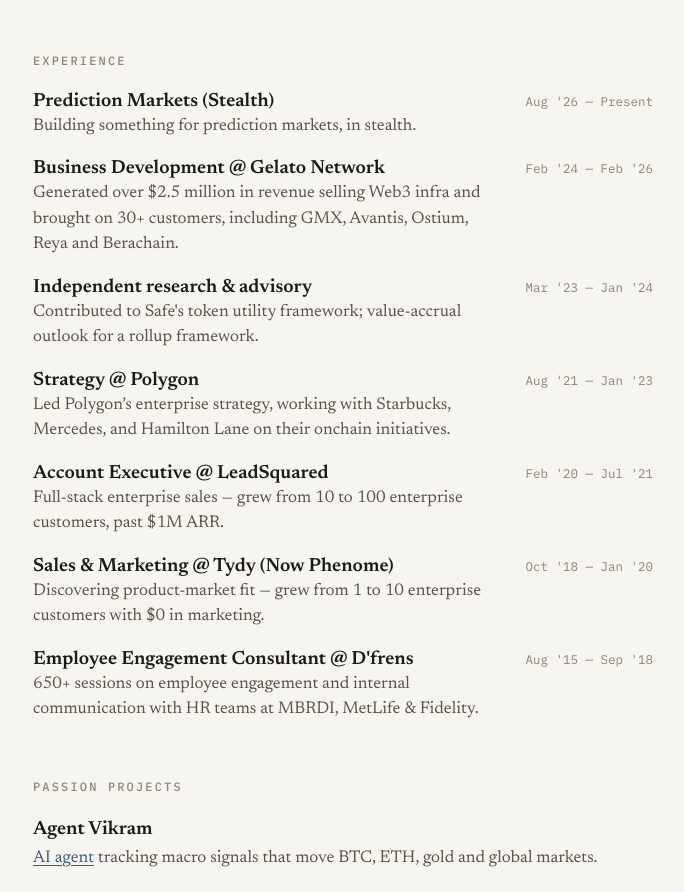
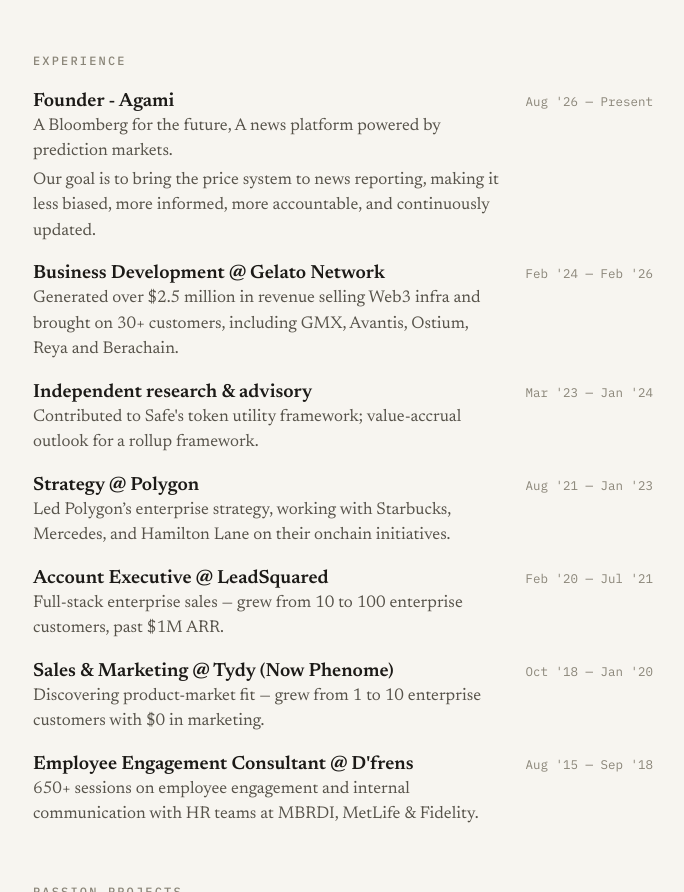
Before and after one commit to Varunk26/Varunk26.github.io, a plain HTML site: page index.html in a window 1280 px wide. Shown: the part 1750-2642 px from the top of the page, without its empty margins (297-981 px from the left). Drawn offline with Linux system fonts and the light colour scheme.

Commit message:
Update Agami founder experience

```diff
--- a/index.html
+++ b/index.html
@@ -406,8 +406,9 @@ header p {
 <div class="experience-list">
 <div class="experience-item">
 <div class="experience-info">
-<div class="experience-title">Prediction Markets (Stealth)</div>
-<div class="experience-desc">Building something for prediction markets, in stealth.</div>
+<div class="experience-title">Founder - Agami</div>
+<div class="experience-desc">A Bloomberg for the future, A news platform powered by prediction markets.</div>
+<div class="experience-desc">Our goal is to bring the price system to news reporting, making it less biased, more informed, more accountable, and continuously updated.</div>
 </div>
 <div class="experience-date">Aug '26 — Present</div>
 </div>
```
